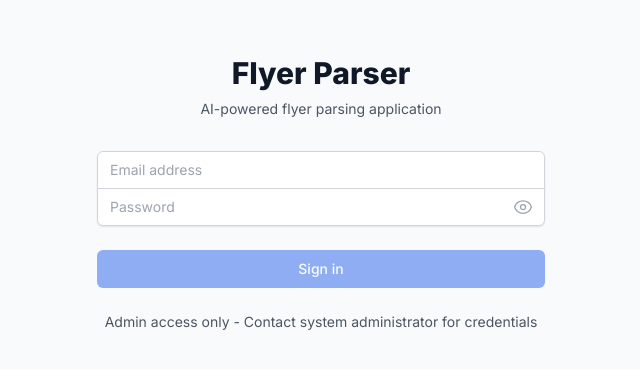
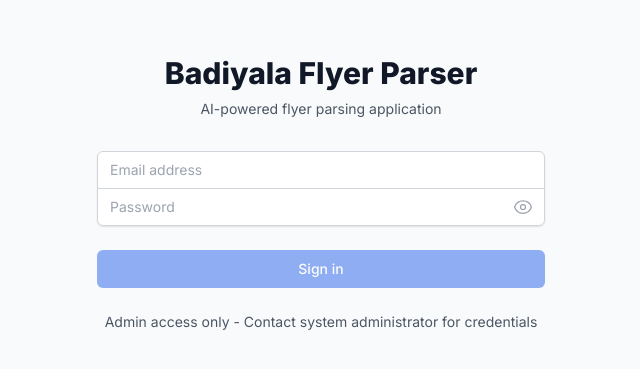
Before and after one commit to Sashakil12/flyer-parser, a Next.js app: page / in a window 1280 px wide. Shown: the part 219-588 px from the top of the page, without its empty margins (319-959 px from the left). Built offline with nearby package versions, Linux system fonts and the light colour scheme; no server answers.

Commit message:
change in app title

```diff
--- a/src/app/page.tsx
+++ b/src/app/page.tsx
@@ -37,7 +37,7 @@ export default function Home() {
           <div className="max-w-md w-full space-y-8">
             <div>
               <h1 className="mt-6 text-center text-3xl font-extrabold text-gray-900">
-                Flyer Parser
+                Badiyala Flyer Parser
               </h1>
               <p className="mt-2 text-center text-sm text-gray-600">
                 AI-powered flyer parsing application
```
